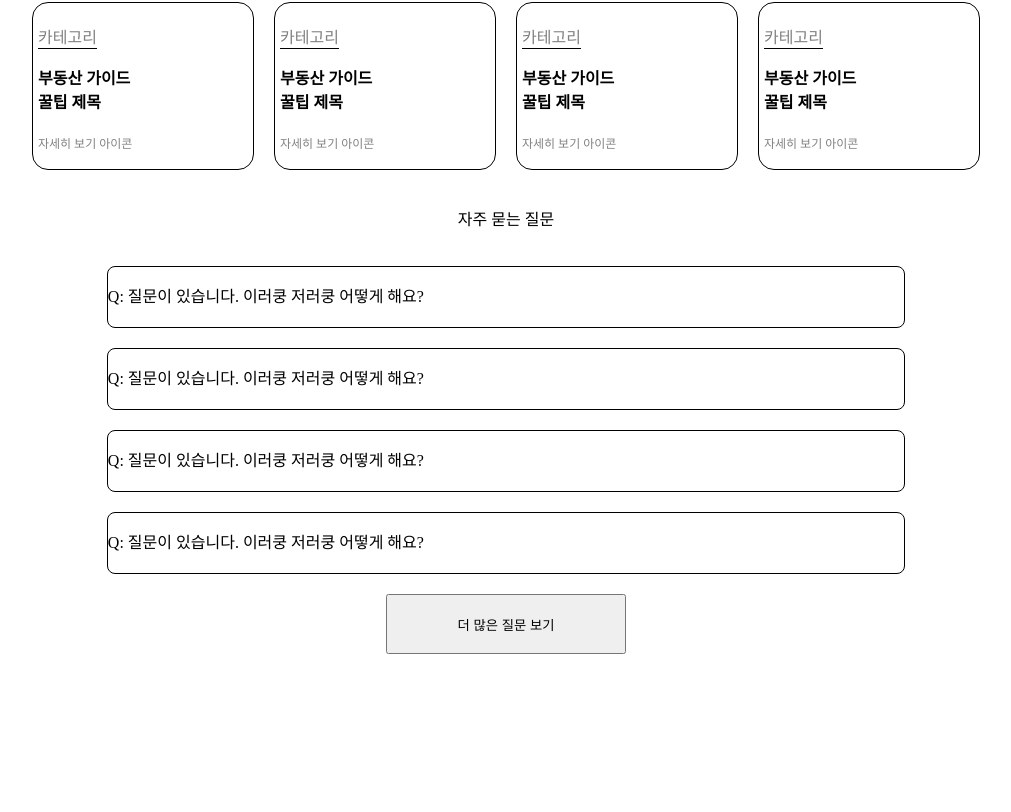
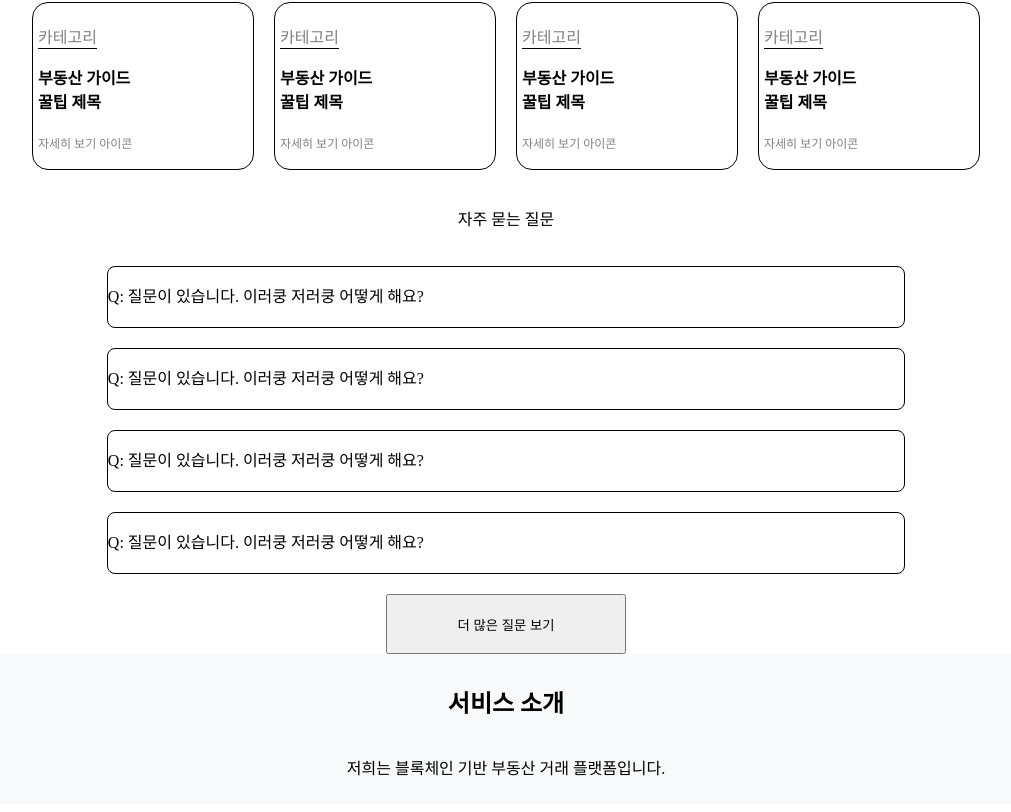
Before and after one commit to YAGEUM-YAGEUM/Yageum_Frontend, a Next.js app: page / in a window 1280 px wide. Shown: the part 1763-2575 px from the top of the page, without its empty margins (134-1145 px from the left). Before the commit the page ends 2425 px from the top, so only its background shows below. Built offline with nearby package versions, Linux system fonts and the light colour scheme.

Commit message:
feat: footer 생성 및 적용

```diff
--- a/src/app/layout.tsx
+++ b/src/app/layout.tsx
@@ -1,6 +1,7 @@
 'use client';
 
 import Header from '@/components/common/Header';
+import Footer from '@/components/common/Footer';
 import StyledComponentsRegistry from '@/lib/registry';
 
 export default function RootLayout({
@@ -13,6 +14,7 @@ export default function RootLayout({
       <body>
         <Header />
         <StyledComponentsRegistry>{children}</StyledComponentsRegistry>
+        <Footer />
       </body>
     </html>
   );
--- /dev/null
+++ b/src/components/common/Footer.tsx
@@ -0,0 +1,30 @@
+import React from 'react';
+import styled from 'styled-components';
+
+const Container = styled.div`
+  width: 100%;
+  height: 150px;
+  background-color: #f8f9fa;
+  display: flex;
+  justify-content: center;
+  align-items: center;
+  flex-direction: column;
+`;
+
+const Title = styled.h2`
+  text-align: center;
+`;
+const Text = styled.p`
+  text-align: center;
+`;
+
+function Footer() {
+  return (
+    <Container>
+      <Title>서비스 소개</Title>
+      <Text>저희는 블록체인 기반 부동산 거래 플랫폼입니다.</Text>
+    </Container>
+  );
+}
+
+export default Footer;
```
